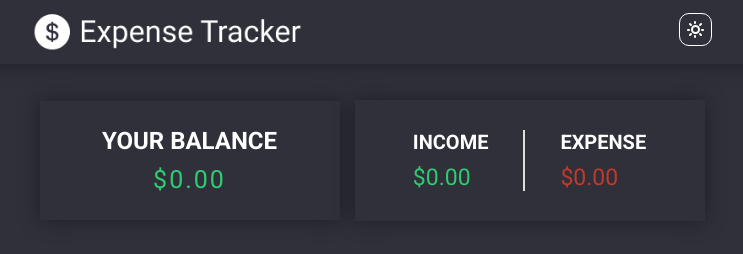
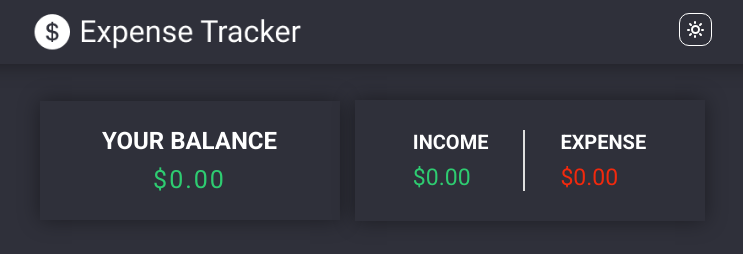
Before and after one commit to TAKANOME-DEV/expense-tracker-client, a React (Create React App) app: page / in a window 1280 px wide. Shown: the top 254 px of the page, without its empty margins (268-1011 px from the left). Built offline with nearby package versions, Linux system fonts and the light colour scheme; no server answers.

Commit message:
fix: add z-index to addTransaction component

```diff
--- a/public/index.html
+++ b/public/index.html
@@ -5,11 +5,11 @@
     <meta name="viewport" content="width=device-width, initial-scale=1" />
     <meta
       name="description"
-      content="Web site created using create-react-app"
+      content="Expense Tracker website created using create-react-app"
     />
     <!--favicon -->
     <link
-      rel="apple-touch-icon-precomposed"
+      rel="apple-touch-icon"
       sizes="152x152"
       href="apple-touch-icon-152x152.png"
     />
--- a/src/components/styles/AddTransaction.styled.js
+++ b/src/components/styles/AddTransaction.styled.js
@@ -10,6 +10,7 @@ export const Overlay = styled.div`
   display: flex;
   justify-content: center;
   align-items: center;
+  z-index: 1000;
 `;
 
 export const Container = styled.div`
--- a/src/components/styles/Global.js
+++ b/src/components/styles/Global.js
@@ -4,7 +4,7 @@ export const GlobalStyle = createGlobalStyle`
 
   :root {
     --green-color: #2ecc71;
-    --red-color: #c0392b;
+    --red-color: #F2290D;
     --dark-color: #2F303A;
     --white-color: #ffffff;
 
@@ -20,7 +20,6 @@ export const GlobalStyle = createGlobalStyle`
 
   body {
     font-family: 'Roboto', sans-serif;
-    ${"" /* min-height: 100vh; */}
     background-color: ${({ theme }) => theme.body};
     color: ${({ theme }) => theme.text};
     transition: all 0.5s linear;
```
